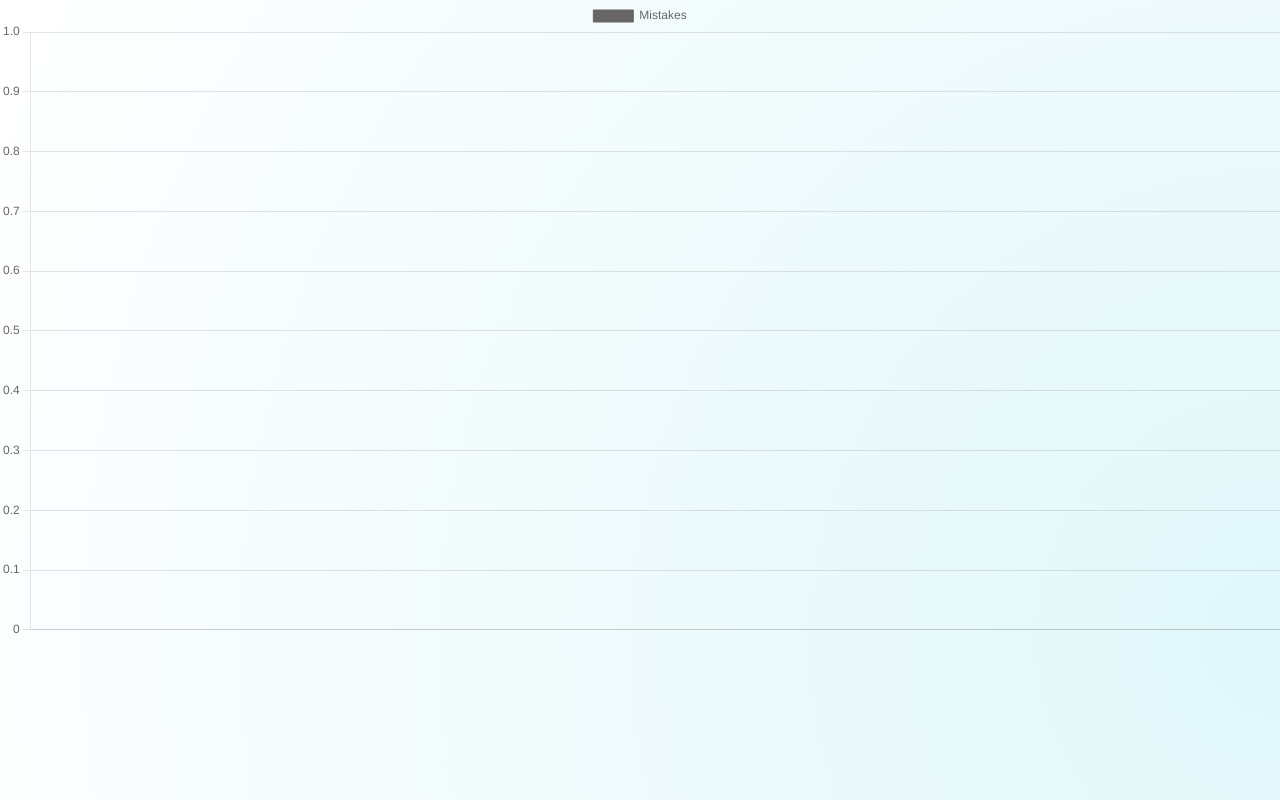
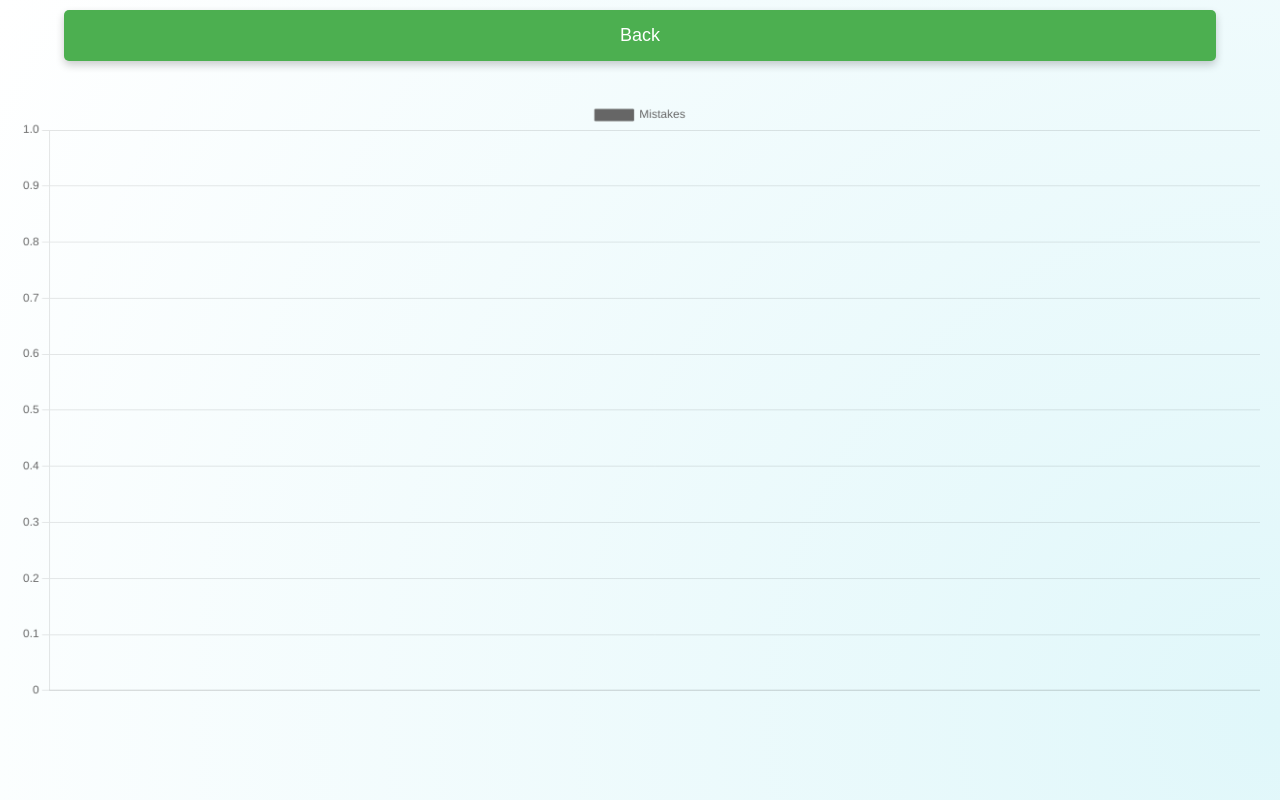
Before and after one commit to Utkarshchaudhary009/Colors-Element-Compound, a plain HTML site: page ourgraph.html in a window 1280 px wide. Drawn offline with Linux system fonts and the light colour scheme.

Commit message:
Add back button

```diff
--- a/ourgraph.html
+++ b/ourgraph.html
@@ -17,6 +17,12 @@
             background-image: radial-gradient(circle at center, #e0f7fa, #ffffff);
             background-size: 200% 200%;
             animation: backgroundAnimation 10s infinite ease-in-out;
+        }
+
+#mistakeChart{
+            margin-top: 80px;
+            padding: 20px;
+            height: calc(100vh - 80px); /* Take up remaining space */
         }
 
         @keyframes backgroundAnimation {
@@ -41,6 +47,49 @@
     <canvas id="mistakeChart" width="400" height="200"></canvas>
     <script src="./chart.js"></script>
     <script>
+// Create a back button element
+// Create a back button element
+const backButton = document.createElement("button");
+
+// Define styles for the button
+const styles = {
+    position: "absolute", // Position the button at the top
+    top: "10px", // Keep the button 10px from the top of the screen
+    left: "50%", // Center the button horizontally
+    transform: "translateX(-50%)", // Correctly center it by moving it back by 50% of its width
+    width: "90%", // Make the button width 90% of the screen
+    padding: "15px", // Add padding for better appearance
+    backgroundColor: "#4CAF50", // Button background color
+    color: "white", // Text color
+    fontFamily: "Arial, sans-serif", // Font family
+    fontSize: "18px", // Font size for readability
+    border: "none", // Remove default border
+    borderRadius: "5px", // Rounded corners
+    cursor: "pointer", // Change the cursor to a pointer on hover
+    textAlign: "center", // Center the text inside the button
+    zIndex: "1000", // Ensure it is above other elements
+    boxShadow: "0 4px 8px rgba(0, 0, 0, 0.2)", // Add a subtle shadow effect
+};
+
+// Apply the styles to the button
+Object.assign(backButton.style, styles);
+
+// Set the text for the back button
+backButton.innerText = "Back";
+
+// Add an event listener for the button click to navigate back
+backButton.addEventListener("click", function() {
+    window.history.back(); // Go back to the previous page
+});
+
+// Append the button to the body of the document
+document.body.appendChild(backButton);
+
+// Adjust the chart container to appear below the back button
+
+
+// Append the button to the body of the document
+document.body.appendChild(backButton);
         // Load mistake data from localStorage
         const mistakeData = JSON.parse(localStorage.getItem("mistakeTracker")) || {};
         function toggleFullscreen() {
```
